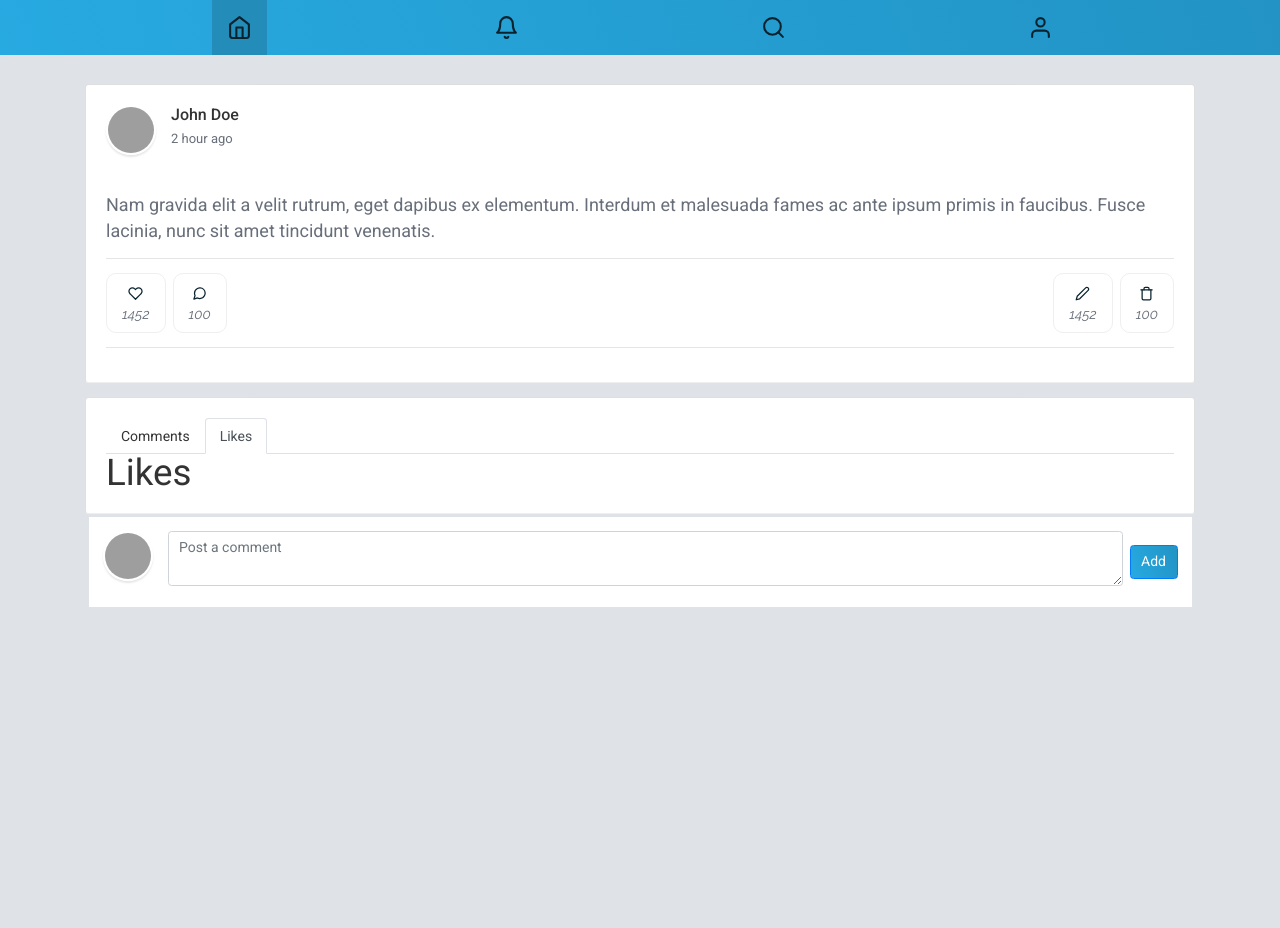
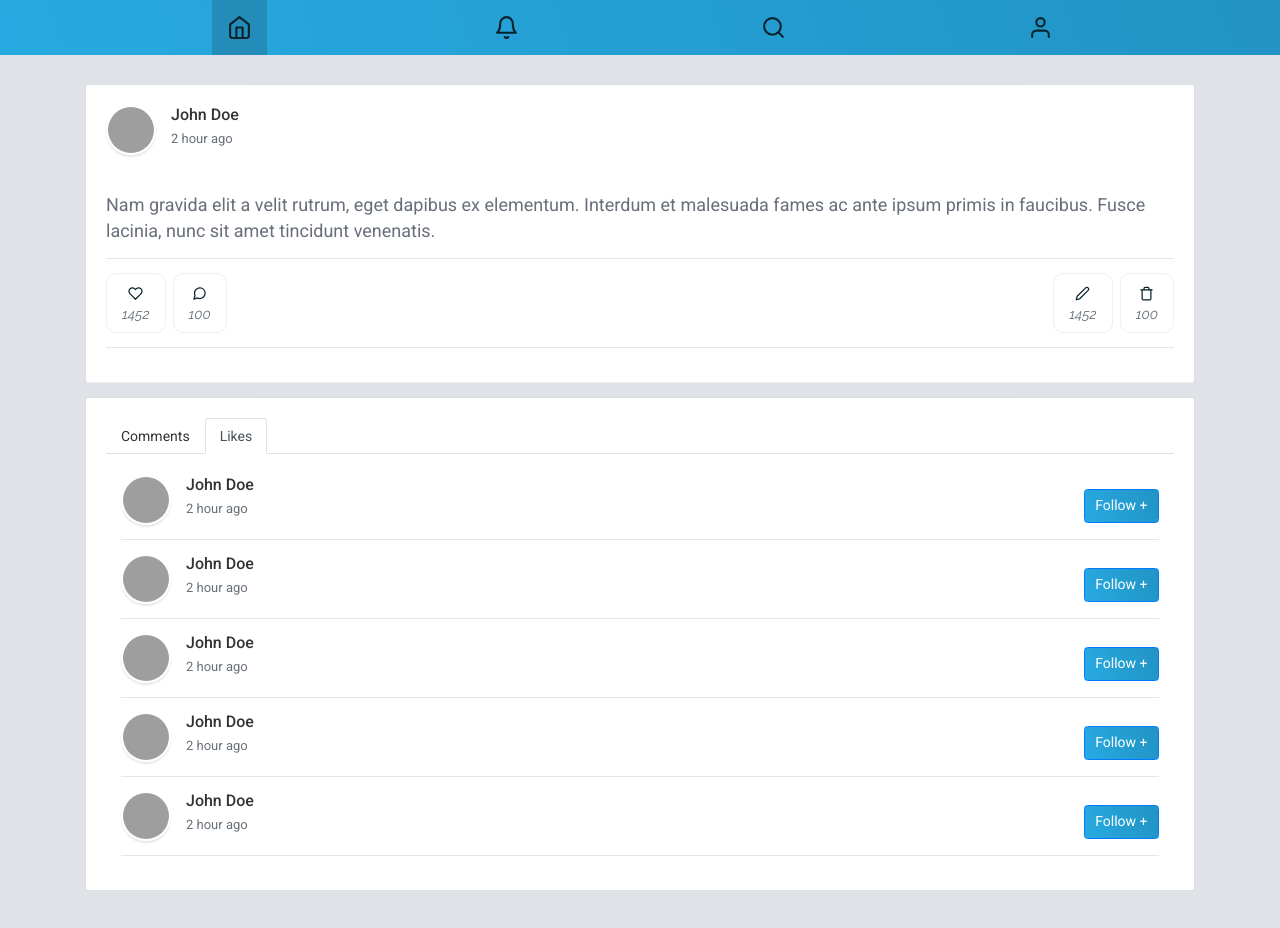
Before and after one commit to Emyboy/gitstart_project_react, a React (Create React App) app: page /post/637 in a window 1280 px wide. Both pictures are taken after a click on the tab "Likes". Shown: the top 928 px of the page. Before the commit the page ends 800 px from the top, so only its background shows below. Built offline with nearby package versions, Linux system fonts and the light colour scheme; grey boxes are pictures that could not be loaded.

Commit message:
made some adjustments

```diff
--- a/public/index.html
+++ b/public/index.html
@@ -37,7 +37,7 @@
       work correctly both with client-side routing and a non-root public URL.
       Learn how to configure a non-root public URL by running `npm run build`.
     -->
-  <title>React App</title>
+  <title>Twiggi</title>
 </head>
 
 <body>
--- a/src/components/EachPost/EachReply.jsx
+++ b/src/components/EachPost/EachReply.jsx
@@ -1,9 +1,11 @@
 import React from 'react'
 
-export default function EachReply() {
+export default function EachReply({
+    type
+}) {
     return (
         <>
-            <div className="post-detail pl-5">
+            <div className={`post-detail ${type === 'reply' ? 'pl-5': null}`}>
                 <div className="review_item">
                     <div className="review_usr_dt">
                         <img src="images/left-imgs/img-1.jpg" alt="" />
--- /dev/null
+++ b/src/components/EachUser/EachUser.jsx
@@ -0,0 +1,25 @@
+import React from 'react'
+import { Link } from 'react-router-dom'
+import Btn from '../Btn/Btn'
+
+export default function EachUser() {
+    return (
+        <>
+            <div style={{ display: 'flex', justifyContent: 'space-between' }}>
+                <div className="review_usr_dt">
+                    <img src="images/left-imgs/img-1.jpg" alt="" />
+                    <div className="rv1458">
+                        <Link to="/user/emyboy">
+                            <h4 className="tutor_name1">John Doe</h4>
+                        </Link>
+                        <span className="time_145">2 hour ago</span>
+                    </div>
+                </div>
+                <div>
+                    <Btn text='Follow +' />
+                </div>
+            </div>
+            <hr />
+        </>
+    )
+}
--- a/src/components/TextArea/TextArea.jsx
+++ b/src/components/TextArea/TextArea.jsx
@@ -12,6 +12,7 @@ export default function TextArea({
             className={`form-control ${className ? className : null}`}
             placeholder={placeholder}
             rows={rows}
+            style={{ fontSize: '18px' }}
         />
     )
 }
--- a/src/pages/Post/Post.js
+++ b/src/pages/Post/Post.js
@@ -6,6 +6,7 @@ import { Tab, Tabs } from 'react-bootstrap';
 import EachReply from '../../components/EachPost/EachReply';
 import TextArea from '../../components/TextArea/TextArea';
 import Btn from '../../components/Btn/Btn';
+import EachUser from '../../components/EachUser/EachUser';
 
 
 export const Post = () => {
@@ -79,24 +80,32 @@ export const Post = () => {
                         <EachReply />
                         <EachReply />
                         <EachReply />
+                        <hr />
+                        <div class="review_usr_dt bg-white">
+                            <img src="images/left-imgs/img-1.jpg" alt="" />
+                            <div class="rv1458 w-100">
+                                {/* <input type="text" className="form-control mt-2" placeholder="Post a comment" /> */}
+                                <TextArea
+                                    onChange={e => { }}
+                                    placeholder="Post a comment"
+                                />
+                            </div>
+                            <Btn text='Add' className='mb-3 ml-2' />
+                        </div>
                     </Tab>
                     <Tab eventKey="likes" title="Likes">
-                        <h1>Likes</h1>
+                        <div className='container mt-4'>
+                            <EachUser />
+                            <EachUser />
+                            <EachUser />
+                            <EachUser />
+                            <EachUser />
+                        </div>
                     </Tab>
                 </Tabs>
             </div>
 
-            <div class="review_usr_dt bg-white p-3 m-1">
-                <img src="images/left-imgs/img-1.jpg" alt="" />
-                <div class="rv1458 w-100">
-                    {/* <input type="text" className="form-control mt-2" placeholder="Post a comment" /> */}
-                    <TextArea
-                        onChange={e => { }}
-                        placeholder="Post a comment"
-                    />
-                </div>
-                <Btn text='Add' className='mb-3 ml-2' />
-            </div>
+
 
 
         </div>
```
Also changed, not shown: public/manifest.json.
